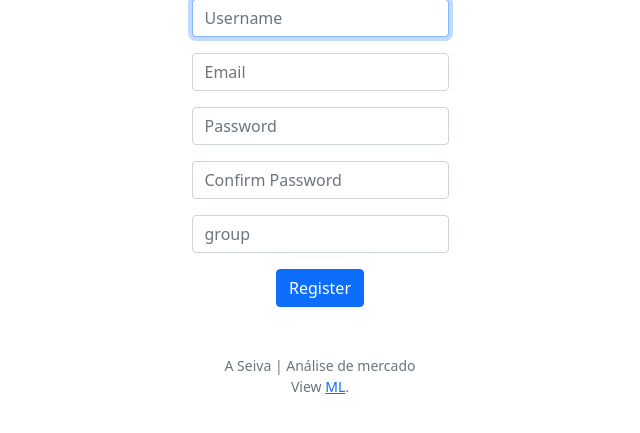
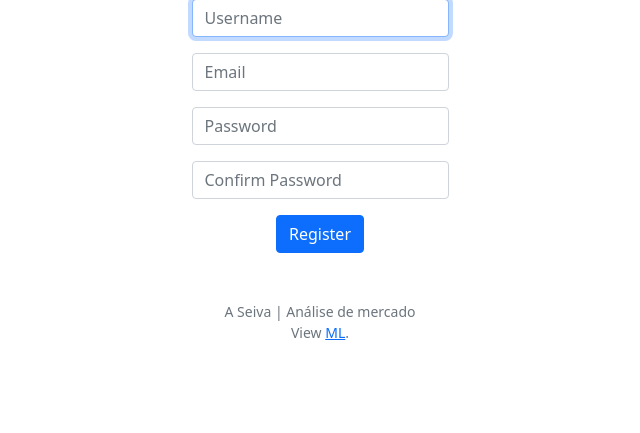
Before and after one commit to bluisfernandes/flask_session, a Flask app: page /register/ in a window 1280 px wide. Shown: the part 125-558 px from the top of the page, without its empty margins (320-960 px from the left). Run offline with Flask 2, Linux system fonts and the light colour scheme; parts of the project's set-up code (start-up, migrations or seed data) failed here and were passed over.

Commit message:
group removed from register form

```diff
--- a/app.py
+++ b/app.py
@@ -68,7 +68,6 @@ def register():
                 username = form['username'] ,
                 password = form['password'],
                 email = form['email'],
-                group = form['group']
         )
         db.session.add(new_user)
         db.session.commit()
--- a/templates/register.html
+++ b/templates/register.html
@@ -18,9 +18,6 @@
         <div class="form-group">
             <input class="form-control" name="confirmation" placeholder="Confirm Password" type="password">
         </div>
-        <div class="form-group">
-            <input class="form-control" name="group" placeholder="group" type="text">
-        </div>
         <button class="btn btn-primary" type="submit">Register</button>
     </form>
     <div>
```
